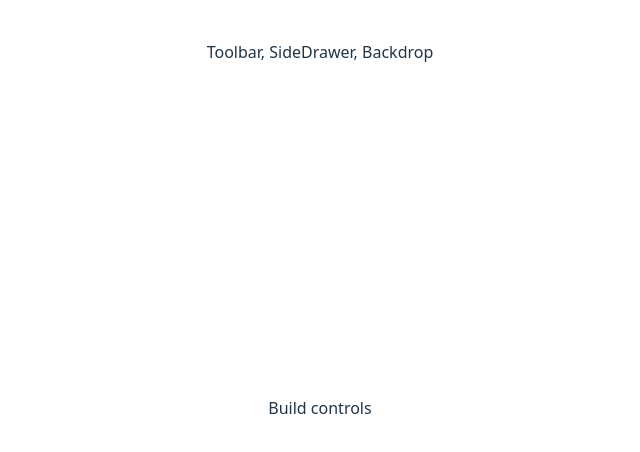
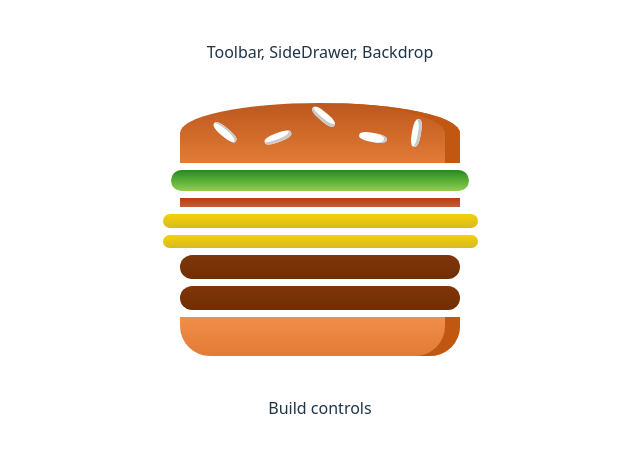
Before and after one commit to johjohcodes/burger-basics--01-project-setup, a React (Vite) app: page / in a window 1280 px wide. Shown: the top 452 px of the page, without its empty margins (320-960 px from the left). Built offline with nearby package versions, Linux system fonts and the light colour scheme.

Commit message:
buger ingredients

```diff
--- a/src/components/Burger/BurgerIngredient/Burger.jsx
+++ b/src/components/Burger/BurgerIngredient/Burger.jsx
@@ -3,11 +3,18 @@ import './Burger.css';
 import BurgerIngredient from './BurgerIngredient';
 
 const burger = (props) => {
+    const ingredients = props.ingredients || {};
+    const transformedIngredients = Object.keys(ingredients)
+       .map(igKey => {
+            return [...Array(ingredients[igKey])].map((_, i) => (
+                <BurgerIngredient key={igKey + i} type={igKey}/>
+            ));
+        });
+
     return (
         <div className="Burger">
             <BurgerIngredient type="bread-top" />
-            <BurgerIngredient type="cheese" />
-            <BurgerIngredient type="meat" />
+            {transformedIngredients}
             <BurgerIngredient type="bread-bottom" />
         </div>
     );
--- a/src/components/Burger/BurgerIngredient/BurgerIngredient.jsx
+++ b/src/components/Burger/BurgerIngredient/BurgerIngredient.jsx
@@ -1,5 +1,6 @@
 import React, { Component } from "react";
 import PropTypes from 'prop-types';
+import './BurgerIngredient.css';
 
 class BurgerIngredient extends Component {
     render() {
--- a/src/container/BurgerBuilder/BurgerBuilder.jsx
+++ b/src/container/BurgerBuilder/BurgerBuilder.jsx
@@ -2,10 +2,20 @@ import React, { Component } from 'react'
 import Burger from '../../components/Burger/BurgerIngredient/Burger'
 
 class BurgerBuilder extends Component{
+    state = {
+        ingredient :{
+            salad : 1,
+            bacon : 1,
+            cheese : 2,
+            meat : 2
+
+        }
+    }
+
     render(){
         return (
             <>
-             <Burger/>
+             <Burger ingredients={this.state.ingredient} />
             <div>Build controls</div>
             </>
         )
```
